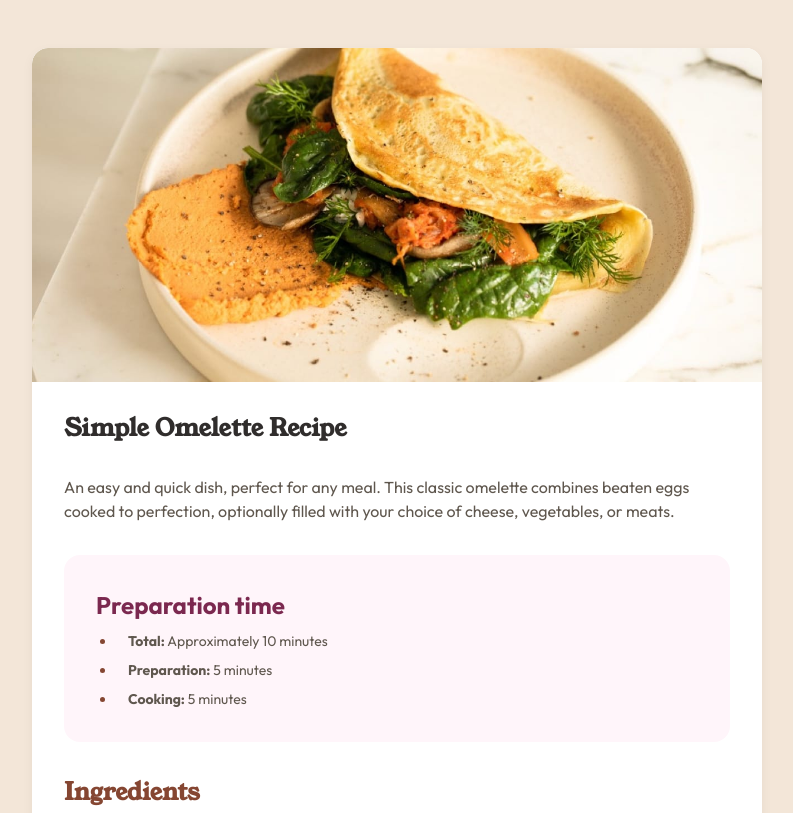
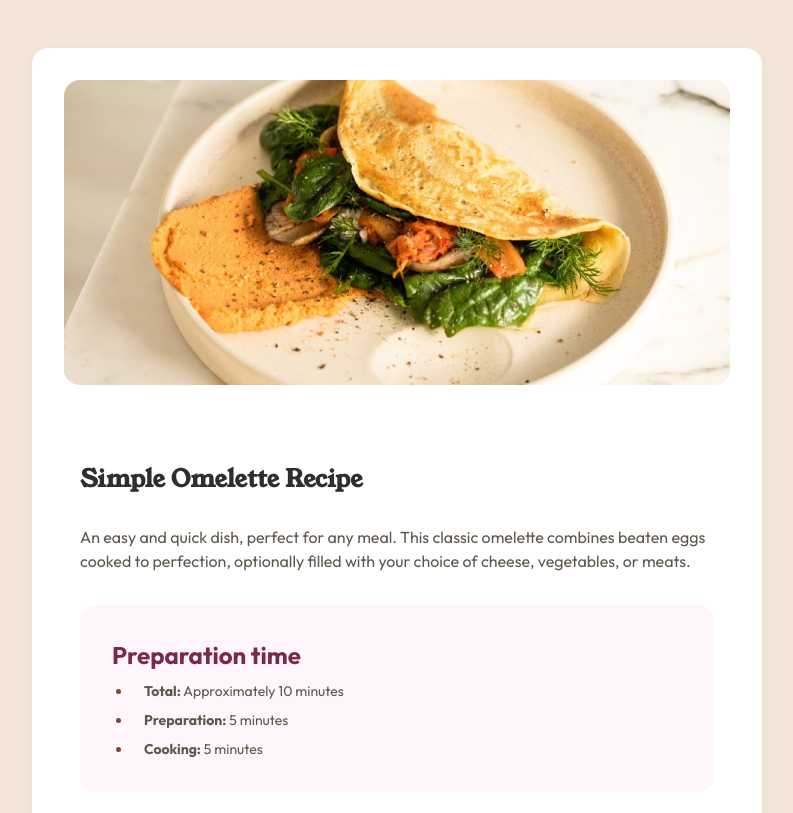
Before and after one commit to saramx-dev/Recipe-page, a plain HTML site: page index.html in a window 1280 px wide. Shown: the top 813 px of the page, without its empty margins (243-1036 px from the left). Drawn offline with Linux system fonts and the light colour scheme.

Commit message:
update recipe page

```diff
--- a/index.html
+++ b/index.html
@@ -20,7 +20,7 @@
 
 <body>
   <article class="recipe-card">
-    <img src="./images/image-omelette.jpeg" alt="Simple Omelette" />
+    <img src="./images/image-omelette.jpeg" class="recipe-card__img" alt="Simple Omelette" />
 
     <div class="recipe-card__content">
       <h1 class="recipe-card__content-title">Simple Omelette Recipe</h1>
--- a/scss/components/_card.scss
+++ b/scss/components/_card.scss
@@ -13,8 +13,12 @@
   display: grid;
   place-content: center;
 
-  img {
-    border-radius: space("md") space("md") 0 0;
+  img{
+    width: 100%;
+ border-top-left-radius: #{space("md")};
+border-top-right-radius: #{space("md")};
+
+
   }
 
   &__content {
@@ -114,7 +118,17 @@
    Responsive
    =========================================== */
 @include responsive-MinWidth("md") {
-  .recipe-card {
-    margin: space("xxl") auto;
+ .recipe-card {
+  margin: #{space("xxl")} auto;
+
+  img {
+    padding: #{space("xl")};
+    border-radius: #{space("xxl")};
+  }
+
+  &__content {
+    padding: #{space("xxl")};
   }
 }
+
+}
--- a/scss/style.scss
+++ b/scss/style.scss
@@ -12,29 +12,29 @@ body {
   font-weight: $FW-400;
   line-height: $line-height-base;
   background-color: $Stone-100;
-  font-size: font-size("base");
+  font-size: #{font-size("base")};
 }
 
 h3 {
   color: $Brown-800;
   font-family: $font-familyTitle;
   font-size: 1.5rem;
-  margin-bottom: space("md");
+  margin-bottom: #{space("md")};
 }
 
 ul,
 ol {
-  padding-left: space("md") + space("xs");
+  padding-left: #{space("md") + space("xs")};
   li {
     position: relative;
-    padding-left: space("sm") + space("xs");
-      margin-top: space("sm") + space("xs");
+    padding-left: #{space("sm") + space("xs")};
+      margin-top: #{space("sm") + space("xs")};
     &::marker {
       position: absolute;
       left: 0;
       color: $Brown-800;
       font-weight: $FW-700;
-      font-size: font-size("sm");
+      font-size: #{font-size("sm")};
     }
   }
 }
```
Also changed, not shown: css/style.css, design/screencapture-desktop.png, design/screencapture-pc.png, 2 other files.
